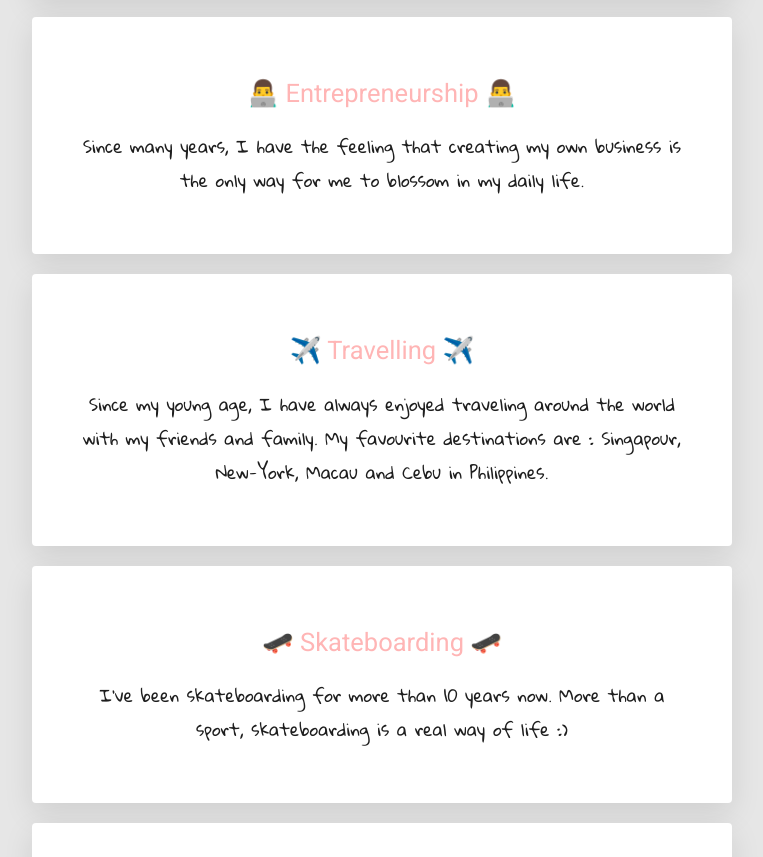
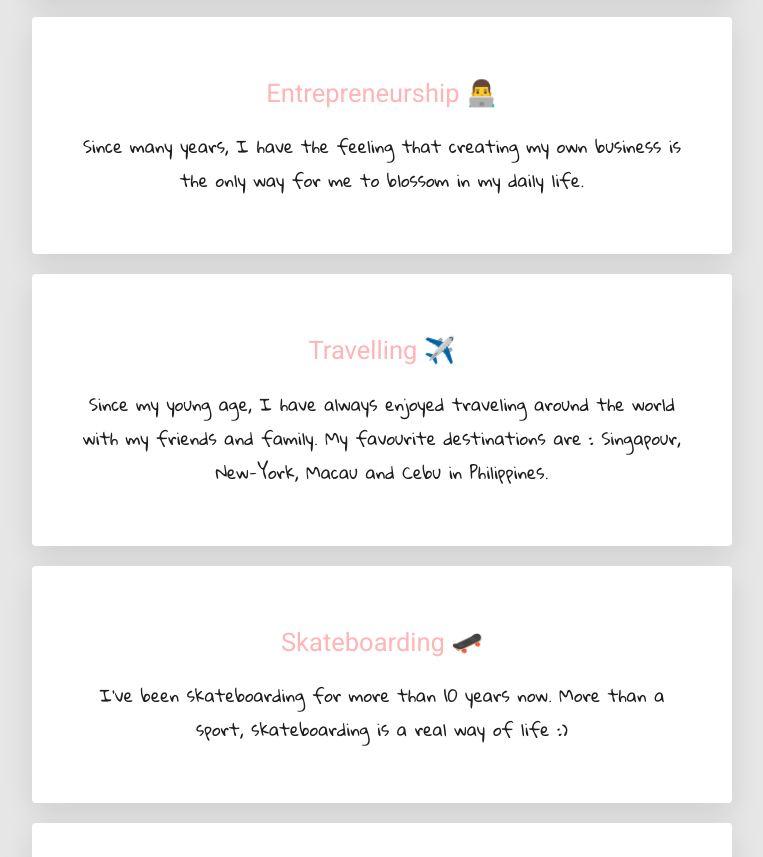
Before and after one commit to Vincent-Tavakelian/my-profile, a plain HTML site: page index.html in a window 1280 px wide. Shown: the part 482-1339 px from the top of the page, without its empty margins (258-1021 px from the left). Drawn offline with Linux system fonts and the light colour scheme.

Commit message:
Update index.html

```diff
--- a/index.html
+++ b/index.html
@@ -34,21 +34,21 @@
   </div>
 
   <div class="card-white">
-	<h2>👨‍💻 Entrepreneurship 👨‍💻</h2>
+	<h2>Entrepreneurship 👨‍💻</h2>
 	<p>
 		Since many years, I have the feeling that creating my own business is the only way for me to blossom in my daily life.
 	</p>
 	</div>
 
  <div class="card-white">
-	<h2>✈️ Travelling ✈️</h2>
+	<h2>Travelling ✈️</h2>
 	<p>
 		Since my young age, I have always enjoyed traveling around the world with my friends and family.
 	 My favourite destinations are : Singapour, New-York, Macau and Cebu in Philippines.
 	</p>
       </div>
 <div class="card-white">
-	<h2>🛹 Skateboarding 🛹 </h2>
+	<h2>Skateboarding 🛹 </h2>
 	<p>
 		I've been skateboarding for more than 10 years now. More than a sport, skateboarding is a real way of life :)
 	</p>
```
